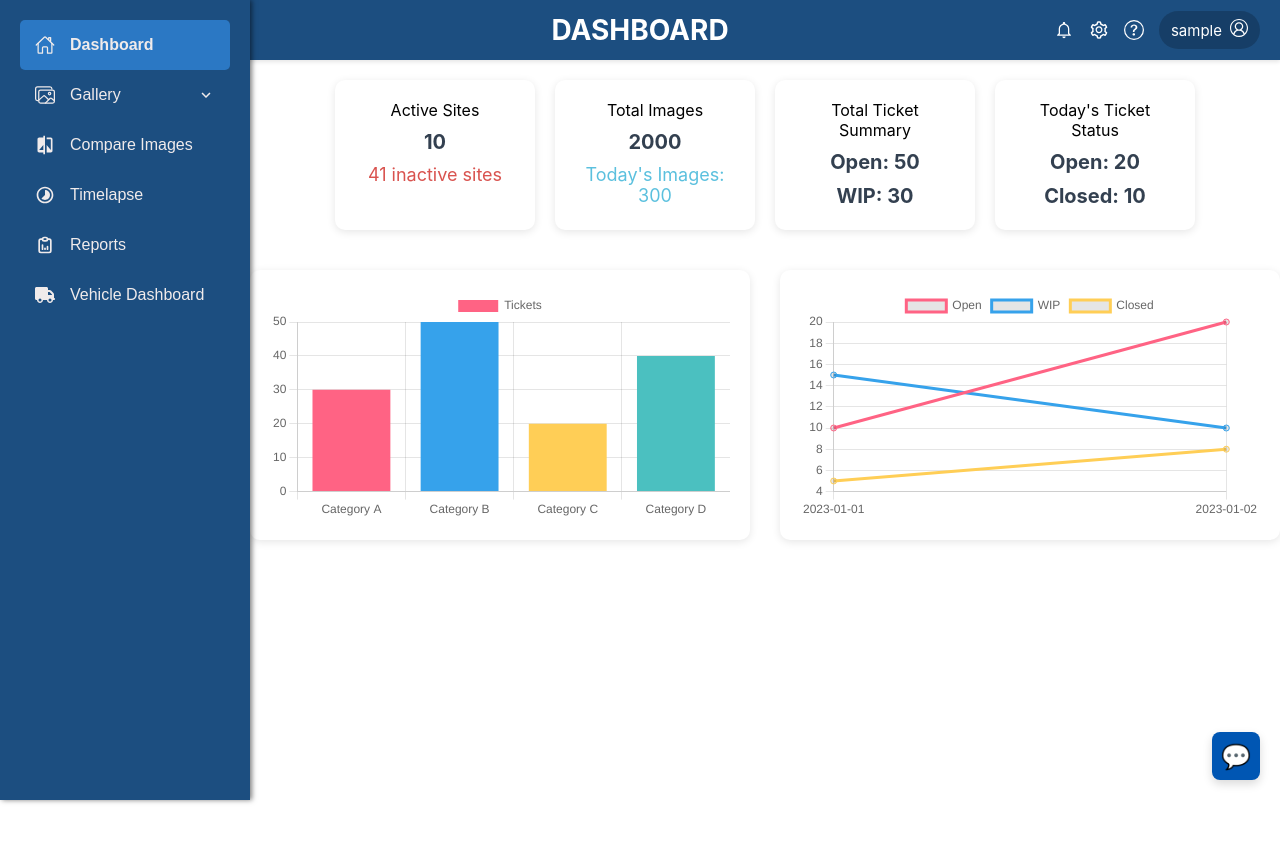
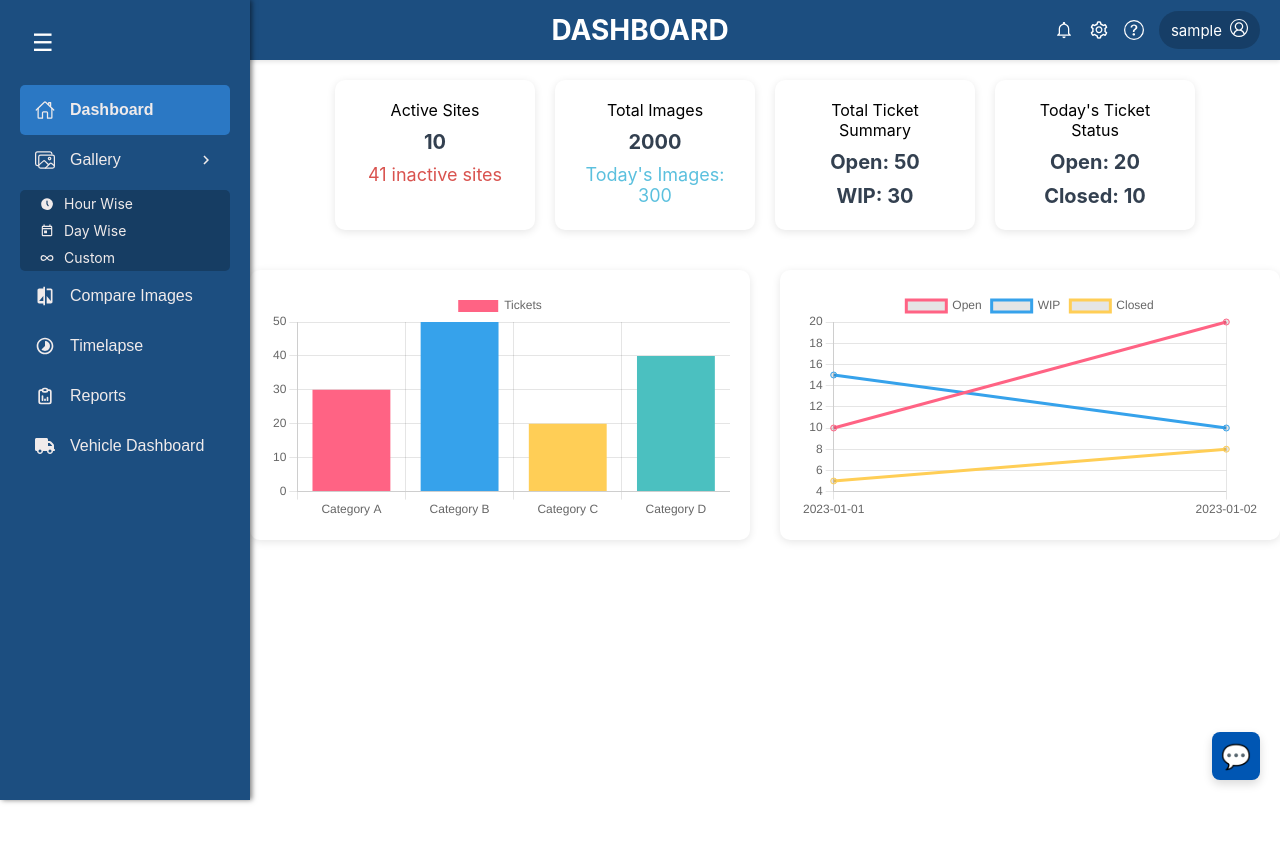
Before and after one commit to gagellan/warehouse-, a React (Create React App) app: page /dashboard in a window 1280 px wide. Shown: the top 842 px of the page. Built offline with nearby package versions, Linux system fonts and the light colour scheme; sample sign-in values are in the browser's storage.

Commit message:
Update Navbar.js
Signed-off-by: vallacharitha <vallasri@gagellan.com>

```diff
--- a/src/components/frontend/Navbar.js
+++ b/src/components/frontend/Navbar.js
@@ -1,62 +1,59 @@
-// import React, { useState } from 'react';
 import "../../assets/css/App.css";
-// import logo from '../assets/images/logo.jpg';
+import React, { useEffect, useState } from "react";
 import logo from '../../assets/images/logo.jpg';
-import React, { useEffect, useState } from "react";
-import { FaExternalLinkAlt } from "react-icons/fa";
 
-import { useLocation } from "react-router-dom";
+import { useLocation, useNavigate } from "react-router-dom";
 
 import { IoHomeOutline } from "react-icons/io5";
 import { IoImagesOutline } from "react-icons/io5";
 import { MdOutlineCompare } from "react-icons/md";
 import { MdOutlineTimelapse } from "react-icons/md";
 import { TbReportAnalytics } from "react-icons/tb";
-import { MdOutlineLogout } from "react-icons/md";
-import { MdKeyboardArrowDown } from "react-icons/md";
+import { MdKeyboardArrowRight } from "react-icons/md";
 import { TbClockHour5Filled } from "react-icons/tb";
 import { MdOutlineToday } from "react-icons/md";
 import { LuInfinity } from "react-icons/lu";
-import { useNavigate } from "react-router-dom";
 import { FaTruck } from "react-icons/fa6";
+
 import { IoMdNotificationsOutline } from "react-icons/io";
 import { AiOutlineSetting } from "react-icons/ai";
 import { BsQuestionCircle } from "react-icons/bs";
 import { VscAccount } from "react-icons/vsc";
-import userImage from '../../assets/images/user.jpg'; // Add user image
+import { FaExternalLinkAlt } from "react-icons/fa";
 
-function Navbar() {
+import userImage from '../../assets/images/user.jpg';
 
 
+function Navbar({ onCollapseChange }) {
 
   const location = useLocation();
+  const navigate = useNavigate();
+
   const [userFirstName, setUserFirstName] = useState("");
   const [email, setUserEmail] = useState("");
   const [showEmailBox, setShowEmailBox] = useState(false);
-  const handleViewAccount = () => {
-    navigate("/account");};
 
-
-  const toggleEmailBox = () => {
-    setShowEmailBox(prevState => !prevState);
-  };
-
-
-
+  const [dropdownOpen, setDropdownOpen] = useState(true);
+  const [sideMenuOpen, setSideMenuOpen] = useState(false);
+  const [sidebarCollapsed, setSidebarCollapsed] = useState(false);
 
   useEffect(() => {
     const email = localStorage.getItem("userEmail");
-    if (email) {
-        setUserEmail(email); // ✅ Display email from localStorage
-    }
+    if (email) setUserEmail(email);
   }, []);
 
   useEffect(() => {
     const firstName = localStorage.getItem("userFirstName");
-    if (firstName) {
-      setUserFirstName(firstName);
-    }
+    if (firstName) setUserFirstName(firstName);
   }, []);
+
+  const toggleEmailBox = () => {
+    setShowEmailBox(prev => !prev);
+  };
+
+  const handleViewAccount = () => {
+    navigate("/account");
+  };
 
   const handleLogout = async () => {
     let sessionKey = localStorage.getItem("session_key");
@@ -67,40 +64,28 @@ function Navbar() {
       return;
     }
 
-    sessionKey = sessionKey.trim(); // Remove any extra whitespace
+    sessionKey = sessionKey.trim();
 
     try {
-        console.log("Sending session key:", sessionKey);
-
       const response = await fetch("http://127.0.0.1:5000/logout", {
         method: "POST",
-            headers: {
-                "Content-Type": "application/json",
-            },
+        headers: { "Content-Type": "application/json" },
         body: JSON.stringify({ session_key: sessionKey }),
       });
 
       const data = await response.json();
 
       if (response.ok) {
-            console.log("Logout successful");
-            // ✅ Fixed key name
         localStorage.removeItem("session_key");
         localStorage.removeItem("userFirstName");
         window.location.href = "/login";
       } else {
-            console.error("Logout failed:", data.error);
         alert(data.error || "Failed to log out. Please try again.");
       }
     } catch (error) {
-        console.error("Logout error:", error);
       alert("Something went wrong. Please try again later.");
     }
   };
-
-
-
-
 
   const pageTitles = {
     "/": "DASHBOARD",
@@ -120,79 +105,71 @@ function Navbar() {
 
   const currentPage = pageTitles[location.pathname];
 
+  const toggleSidebarCollapse = () => {
+    setSidebarCollapsed(prev => !prev);
+    if (onCollapseChange) onCollapseChange(!sidebarCollapsed);
+  };
 
-
-
-  const [dropdownOpen, setDropdownOpen] = useState(false); // State for dropdown
-  const [sideMenuOpen, setSideMenuOpen] = useState(false); // State for side menu
-  const navigate = useNavigate();
-
-  // const Navbar = () => {
-  //   const [userEmail, setUserEmail] = useState("");
-
-  //   useEffect(() => {
-  //       const email = localStorage.getItem("userEmail");
-  //       if (email) {
-  //           setUserEmail(email);
-  //       }
-  //   }, []);
-
+  const handleOverlayClick = () => setSideMenuOpen(false);
 
   return (
     <div>
-      <div className={`dashboardnav-sidebar ${sideMenuOpen ? 'open' : ''}`}>
-        <button className="close-button" onClick={() => setSideMenuOpen(false)}>☰</button>
-        {/* <div className="user-info">
-          <img src={userImage} alt="User" className="user-image" />
-          <span className="username">John Doe</span>
-        </div> */}
+
+      {/* Sidebar Overlay (Mobile) */}
+      {sideMenuOpen && (
+        <div className="sidebar-overlay active" onClick={handleOverlayClick}></div>
+      )}
+
+      {/* Sidebar */}
+      <div className={`dashboardnav-sidebar ${sideMenuOpen ? 'open' : ''} ${sidebarCollapsed ? 'collapsed' : ''}`}>
+
+        {/* CLEAN HAMBURGER BUTTON */}
+        <button className="sidebar-toggle-btn" onClick={toggleSidebarCollapse}>
+          ☰
+        </button>
+
+        {/* Mobile Close Button */}
+        <button className="close-button" onClick={() => setSideMenuOpen(false)}>✕</button>
+
         <ul className="dashboardnav-SidebarList">
-          {/* Dashboard */}
+
           <li
             className="dashboardnav-row"
-            id={window.location.pathname === '/dashboard' ? 'dashboardnav-active' : ''}
+            data-tooltip="Dashboard"
+            id={location.pathname === '/dashboard' ? 'dashboardnav-active' : ''}
             onClick={() => navigate('/dashboard')}
           >
             <div id="dashboardnav-icon"><IoHomeOutline /></div>
             <div id="dashboardnav-title">Dashboard</div>
           </li>
 
-          {/* Images with Dropdown */}
-          <li className="dashboardnav-row"
-            id={window.location.pathname.startsWith('/images') ? 'dashboardnav-active' : ''}
-            onClick={() => setDropdownOpen(!dropdownOpen)}
+          <li
+            className="dashboardnav-row"
+            data-tooltip="Gallery"
+            id={location.pathname.startsWith('/images') ? 'dashboardnav-active' : ''}
+            onClick={() => navigate('/images/hourwise')}
           >
             <div id="dashboardnav-icon"><IoImagesOutline /></div>
             <div id="dashboardnav-title">Gallery</div>
-            <div id="dashboardnav-arrow" className={dropdownOpen ? 'dashboardnav-rotate' : ''} ><MdKeyboardArrowDown /></div>
+            <div id="dashboardnav-arrow"><MdKeyboardArrowRight /></div>
           </li>
-          {dropdownOpen && (
+
           <ul className="dashboardnav-nested-list">
-              <li
-                className="dashboardnav-nested-item"
-                onClick={() => navigate('/images/hourwise')}
-              >
+            <li className="dashboardnav-nested-item" onClick={() => navigate('/images/hourwise')}>
               <span className="dashboardnav-nested-icon"><TbClockHour5Filled /></span> Hour Wise
             </li>
-              <li
-                className="dashboardnav-nested-item"
-                onClick={() => navigate('/images/daywise')}
-              >
+            <li className="dashboardnav-nested-item" onClick={() => navigate('/images/daywise')}>
               <span className="dashboardnav-nested-icon"><MdOutlineToday /></span> Day Wise
             </li>
-              <li
-                className="dashboardnav-nested-item"
-                onClick={() => navigate('/images/custom')}
-              >
+            <li className="dashboardnav-nested-item" onClick={() => navigate('/images/custom')}>
               <span className="dashboardnav-nested-icon"><LuInfinity /></span> Custom
             </li>
           </ul>
-          )}
 
-          {/* Compare Images */}
           <li
             className="dashboardnav-row"
-            id={window.location.pathname === '/compareimages' ? 'dashboardnav-active' : ''}
+            data-tooltip="Compare Images"
+            id={location.pathname === '/compareimages' ? 'dashboardnav-active' : ''}
             onClick={() => navigate('/compareimages')}
           >
             <div id="dashboardnav-icon"><MdOutlineCompare /></div>
@@ -201,7 +178,8 @@ function Navbar() {
 
           <li
             className="dashboardnav-row"
-            id={window.location.pathname === '/timelapse' ? 'dashboardnav-active' : ''}
+            data-tooltip="Timelapse"
+            id={location.pathname === '/timelapse' ? 'dashboardnav-active' : ''}
             onClick={() => navigate('/timelapse')}
           >
             <div id="dashboardnav-icon"><MdOutlineTimelapse /></div>
@@ -210,7 +188,8 @@ function Navbar() {
 
           <li
             className="dashboardnav-row"
-            id={window.location.pathname === '/reports' ? 'dashboardnav-active' : ''}
+            data-tooltip="Reports"
+            id={location.pathname === '/reports' ? 'dashboardnav-active' : ''}
             onClick={() => navigate('/reports')}
           >
             <div id="dashboardnav-icon"><TbReportAnalytics /></div>
@@ -219,25 +198,18 @@ function Navbar() {
 
           <li
             className="dashboardnav-row"
-            id={window.location.pathname === '/vehicledashboard' ? 'dashboardnav-active' : ''}
+            data-tooltip="Vehicle Dashboard"
+            id={location.pathname === '/vehicledashboard' ? 'dashboardnav-active' : ''}
             onClick={() => navigate('/vehicledashboard')}
           >
             <div id="dashboardnav-icon"><FaTruck /></div>
             <div id="dashboardnav-title">Vehicle Dashboard</div>
           </li>
 
-          {/* <li
-            className="dashboardnav-row"
-            id={window.location.pathname === "/login" ? "dashboardnav-active" : ""}
-            onClick={handleLogout}
-          >
-            <div id="dashboardnav-icon"><MdOutlineLogout /></div>
-            <div id="dashboardnav-title">Logout</div>
-          </li> */}
         </ul>
       </div>
 
-      {/* Top Navbar */}
+      {/* TOP NAVBAR */}
       <div className="top-navbar">
         <button className="menu-button" onClick={() => setSideMenuOpen(true)}>☰</button>
         <h1>{currentPage}</h1>
@@ -253,33 +225,21 @@ function Navbar() {
           </div>
         </div>
 
-    {/* {showEmailBox && (
-      <div className="email-box">
-        <span className="email-text">{email || "No Email"}</span>
-        <button className="logout-button" onClick={handleLogout}>
-          Sign out
-        </button>
-      </div>
-    )} */}
-
         {showEmailBox && (
           <div className="email-box">
             <span className="email-text">{email || "No Email"}</span>
 
-
-
-              {/* View Account Button */}
             <button className="view-account" onClick={handleViewAccount}>
               View account <FaExternalLinkAlt className="external-icon" />
             </button>
 
-              {/* Logout Button (Smaller) */}
             <button className="logout-button" onClick={handleLogout}>
               Sign out
             </button>
           </div>
         )}
       </div>
+
     </div>
   );
 }
```
Lines whose indentation alone changed are shown as unchanged.
